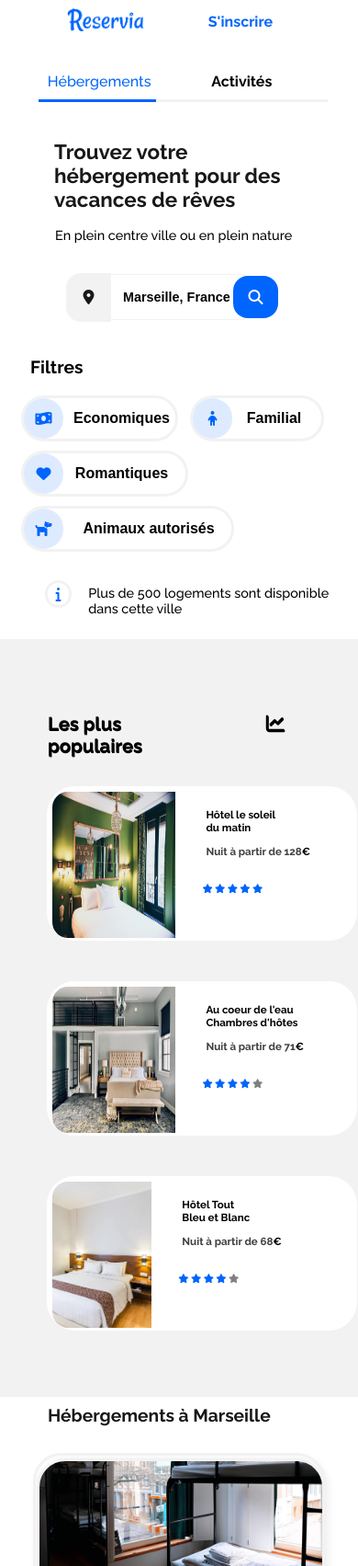
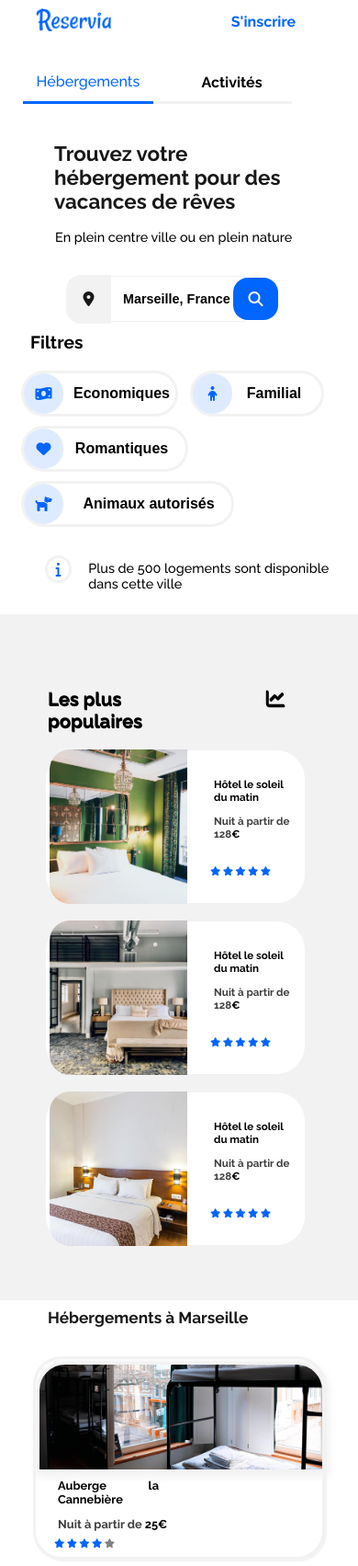
Before and after one commit to Hananzarrou/Hanan-Zarrou_2_30112020, a plain HTML site: page index.html in a window 390 px wide. Shown: the top 1703 px of the page at 92% size. Drawn offline with Linux system fonts and the light colour scheme.

Commit message:
add correction

```diff
--- a/index.html
+++ b/index.html
@@ -25,14 +25,15 @@
             <div class="logo" >
                 <img src="images/Reservia.png" alt="Logo de Reservia" />
             </div>
-
             <nav>
                 <ul>
                     <li><a href="#line1"><span class="souligne">Hébergements</span></a></li>
-                    <li><a href="#line1a"><strong>Activités</strong></a></li>
+                    <li><a href="#line1a"><span class="linegris"></span><strong>Activités</strong></a></li>
                     <li><a href="#">S'inscrire</a></li>
                 </ul>
+
             </nav>
+
         </div>
 
     </header>
@@ -251,11 +252,9 @@
                             </div>
                     </div>
                     <div class="line2_as">
-                    <div class="popularity">
-
-
-                            <img src="images/hotel_soleil.jpg" alt="hôtel soleil"/>
-
+                        <div class="card">
+                                <div class="popularity marwa">
+                                </div>
                                 <div class="col1">
                                 <div class="contenair1 pop">Hôtel le soleil du matin</div>
                                 <div class="contenair1_text petit">Nuit à partir de 128<strong>€</strong></div>
@@ -269,39 +268,42 @@
                                 </div>
                                 </div>
                         </div>
+                    </div>
 
+                    <div class="line3_as">
+                        <div class="card">
+                            <div class="popularity nour">
                             </div>
-                    <div class="line3_as">
-                    <div class="popularity">
-
-                            <img src="images/coeur_eau.jpg" alt="hôtel coeur eau"/>
                             <div class="col1">
-                                <div class="contenair1">Au coeur de l'eau <br/>Chambres d'hôtes</div>
-                                <div class="contenair1_text">Nuit à partir de 71<strong>€</strong></div>
+                            <div class="contenair1 pop">Hôtel le soleil du matin</div>
+                            <div class="contenair1_text petit">Nuit à partir de 128<strong>€</strong></div>
                             <div class="photo_etoile spc">
                                 <i class="fas fa-star white"></i>
                                 <i class="fas fa-star white"></i>
                                 <i class="fas fa-star white"></i>
                                 <i class="fas fa-star white"></i>
-                                    <i class="fas fa-star gry"></i>
+                                <i class="fas fa-star white"></i>
+
                             </div>
                             </div>
 
                         </div>
                     </div>
+
                     <div class="line3_as">
-                    <div class="popularity">
-
-                            <img src="images/hotel_bleu_blanc.jpg" alt="hôtel bleu blanc"/>
+                        <div class="card">
+                            <div class="popularity sama">
+                            </div>
                             <div class="col1">
-                                <div class="contenair1 pop">Hôtel Tout Bleu et Blanc</div>
-                                <div class="contenair1_text">Nuit à partir de 68<strong>€</strong></div>
+                            <div class="contenair1 pop">Hôtel le soleil du matin</div>
+                            <div class="contenair1_text petit">Nuit à partir de 128<strong>€</strong></div>
                             <div class="photo_etoile spc">
                                 <i class="fas fa-star white"></i>
                                 <i class="fas fa-star white"></i>
                                 <i class="fas fa-star white"></i>
                                 <i class="fas fa-star white"></i>
-                                    <i class="fas fa-star gry"></i>
+                                <i class="fas fa-star white"></i>
+
                             </div>
                             </div>
 
--- a/style/activity.css
+++ b/style/activity.css
@@ -296,4 +296,31 @@
         width: 120%;
         height: 166px;
     }
+    .line1a{
+        width:90%;
+        font-size: 0.9em;
+    }
+
 }
+@media screen and (max-width: 250px){
+    .partie1{
+        width:115%;
+    }
+    .partie2{
+        width:115%;
+        height:205px;
+    }
+    .milieu{
+        width:490%;
+        height: 198px;
+    }
+    .a{
+        width:460%;
+    }
+    .col1{
+        width:62%;
+    }
+    .col1{
+        margin:0px;
+    }
+}
--- a/style/article1.css
+++ b/style/article1.css
@@ -308,6 +308,6 @@ font-size:10px;
     }
     .line1{
         width:90%;
-        font-size: 1em;
+        font-size: 0.9em;
     }
 }
--- a/style/aside1.css
+++ b/style/aside1.css
@@ -14,24 +14,39 @@
     padding:30px;
 }
 .popularity{
-    display:flex;
-    width: 98%;
-    height: 137px;
-    margin:12px;
-    margin-left:1px;
-    margin-right:1px;
-    padding:1px;
+    display: flex;
+    margin: 12px;
+    margin-left: 3px;
+    margin-right: 1px;
+    padding: 1px;
+    border-radius: 22px 0px 0px 22px;
+    background-color: white;
+    font-weight: bold;
+    background-position: center;
+    background-size: cover;
+    width:90%;
+    height:150px;
+}
+.card{
+    display: flex;
+    justify-content: center;
+    height: 164px;
+    align-items: center;
+    width: 92%;
+    padding: 1px;
+    border-color: rgb(87, 84, 84);
     border-radius: 31px;
     background-color: white;
     font-weight: bold;
 }
-.popularity img{
-
-    width: 40%;
-    height: 94%;
-    padding:5px;
-    border:none;
-    border-radius: 22px 0px 0px 22px;
+.marwa{
+    background-image:url(../images/hotel_soleil.jpg);
+}
+.nour{
+    background-image:url(../images/coeur_eau.jpg);
+}
+.sama{
+    background-image:url(../images/hotel_bleu_blanc.jpg);
 }
 .line1_as{
     display:flex;
@@ -68,6 +83,7 @@
     font-size:0.8em;
     color:rgb(63, 62, 62);
 }
+
 @media screen and (max-width: 1024px){
     .articaside{
         flex-direction: column-reverse;
@@ -99,10 +115,6 @@
         width: 94%;
         height: 155px;
     }
-    .popularity img{
-        height: 96%;
-    }
-
     .col1{
         margin:15px;
     }
@@ -128,20 +140,40 @@
     }
     .col1{
         margin:3px;
+        padding: 0;
+        width: 59%;
     }
     .popularity{
-        width:110%;
+        width:90%;
         height: 166px;
     }
     .spc{
         margin-top:22px;
     }
-    /*.titrpopy{
-        display:flex;
-        flex-direction:row;
-    }*/
     .imgfleche {
         margin-left: 99px;
     }
+    .card{
+        width:100%;
+    }
+    .lespluspopu{
+        font-size:0.9;
+    }
+    .titractivi{
+        font-size:0.9em;
+    }
 
 }
+@media screen and (max-width:355px){
+    .line1_as{
+        display: block;
+        font-size:0.9em;
+    }
+    .imgfleche{
+        margin-left:67px;
+    }
+    .lespluspopu{
+        font-size:0.9;
+    }
+
+}
--- a/style/filters_bar.css
+++ b/style/filters_bar.css
@@ -172,7 +172,8 @@
     .filters_bar{
         display:flex;
         flex-wrap:wrap;
-        margin-left: 23px;
+       /* margin-left: 23px;*/
+       margin-top:-29px;
     }
     .filters_text{
         width: 100%;
@@ -332,6 +333,27 @@
     .filters_economi:hover{
         background:yellow;
     }
+}
+@media screen and (max-width: 250px){
+    .filters_economi button{
+        font-size:0.8em;
+    }
+    .filters_famili button{
+        font-size:0.8em;
+    }
+    .filters_romantic{
+        width:67%;
+    }
 
+    .filters_romantic button{
+        font-size:0.8em;
+    }
+    .filters_animau{
+        width:80%;
+    }
+
+    .filters_animau button{
+        font-size:0.8em;
+    }
 
 }
--- a/style/header.css
+++ b/style/header.css
@@ -1,9 +1,6 @@
 .titre_principal
 {
     display: flex;
-    /*flex-direction: column;*/
-
-
 }
 .logo
 {
@@ -25,8 +22,6 @@ h1{
     font-size: 1.1em;
     margin-left:23px;
     margin-top:5px;
-
-
 }
 h3{
     font-size: 0.9em;
@@ -85,7 +80,11 @@ h3{
     }
 
 }
-@media screen and ( max-width: 1371px){
-
-
+@media screen and (max-width:355px){
+    .lestitres{
+        width:215px;
+    }
+    h1{
+        font-size:1em;
+    }
 }
--- a/style/nav.css
+++ b/style/nav.css
@@ -2,6 +2,7 @@
 
 nav{
     margin-left:auto;
+    display:flex;
 }
 nav ul
 {
@@ -14,15 +15,13 @@ nav ul
 nav li
 {
     margin-right: 55px;
+    list-style-type: none;
 
 }
-ul li:nth-child(1){
+nav li a{
+    margin-top:5px;
+}
 
-
-
-
-
-}
 .souligne{
     border-top: 3px solid #0065FC;
     padding-top: 21px;
@@ -62,8 +61,10 @@ nav a:hover
     .souligne{
         border-top: 0px white;
     }
-    nav{
-        margin-left:15%;
+    .linegris{
+        border-bottom: black 3px;
+        width:100px;
+        padding:10px;
     }
     nav li{
         margin-right:0px;
@@ -71,7 +72,7 @@ nav a:hover
     ul li:nth-child(1){
         border-bottom: 3px solid;
         color:#0065FC;
-        margin-left:91px;
+        margin-left:88px;
         text-align:center;
         width:200px;
         padding:10px;
@@ -82,39 +83,61 @@ nav a:hover
         color:#F2F2F2;
         width:220px;
         text-align:center;
-        padding:10px;
+        padding:11px;
     }
     ul li:nth-child(3){
         margin-top: -55px;
-        margin-left: -150px;;
+        /*margin-left: -150px;;*/
         font-weight: bold;
-        margin-right:50px;
+        /*margin-right:50px;*/
     }
     .logo img{
-        display:flex;
-        justify-content:flex-start;
-        margin-right: 128px;
+        margin-right: 181px;
         margin-top:2px;
     }
 }
 
-@media screen and (max-width:460px){
+@media screen and (max-width:683px){
         nav{
             margin-left:18%;
         }
         ul li:nth-child(3){
-            margin-left: -130px;;
-            margin-right:86px;
+            margin-left: -66px;;
+            /*margin-right:86px;*/
+            width:41%;
         }
         ul li:nth-child(2){
             width:167px;
         }
         ul li:nth-child(1){
-            width:108px;
+            width:159px;
         }
         .logo img{
-            margin-left:109px;
+           /*margin-left:109px;*/
+            padding-left:30px;
         }
 
 
 }
+@media screen and (max-width:355px){
+    .logo img{
+        margin-left:131px;
+        width:70px;
+    }
+    ul li:nth-child(1){
+        width: 77px;
+        font-size: 0.9em;
+        font-weight: bold;
+    }
+    ul li:nth-child(2){
+        font-size: 0.9em;
+        font-weight: bold;
+        width:123px;
+    }
+    ul li:nth-child(3){
+        font-size: 0.9em;
+        font-weight: bold;
+    }
+
+
+}
```
Lines whose indentation alone changed are shown as unchanged.
